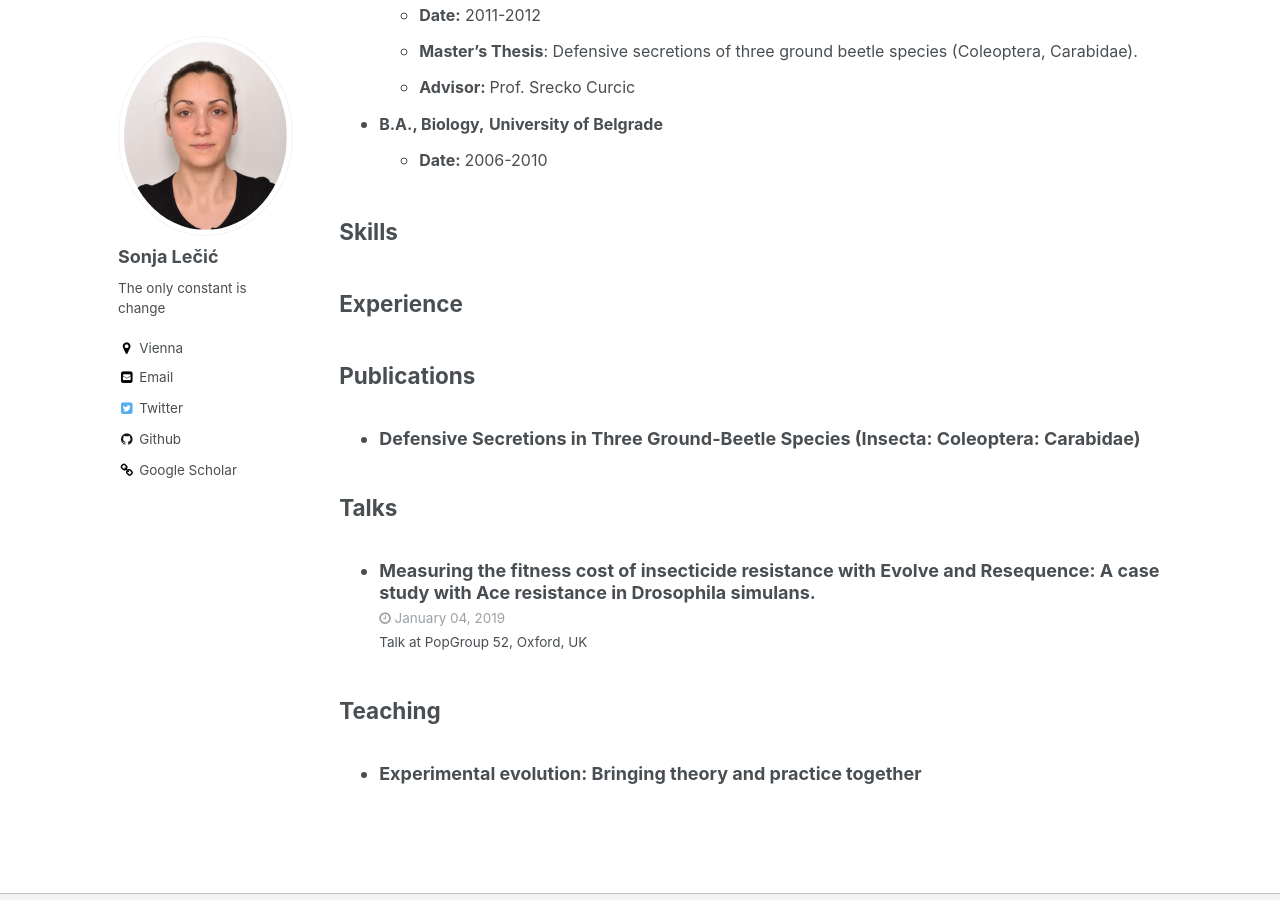
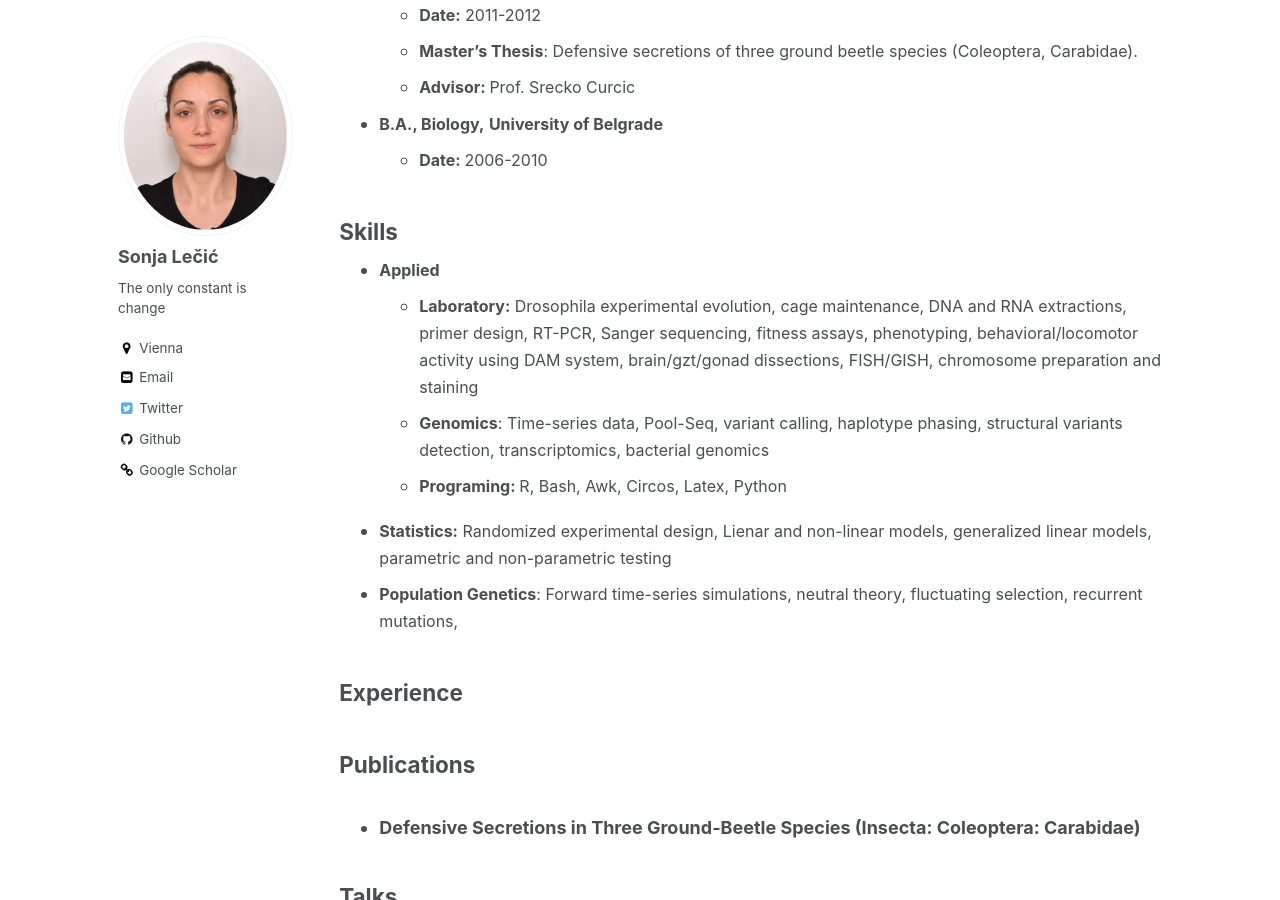
Before and after one commit to slecic/slecic.github.io, a Jekyll site: the page built from _pages/cv 2.html, in a window 1280 px wide and 900 px high, scrolled down 544 px. Built offline with Jekyll 4.4.1, drawn with Linux system fonts in a browser that asks for light colours.

Commit message:
05082020

```diff
--- a/_pages/cv 2.html
+++ b/_pages/cv 2.html
@@ -43,6 +43,22 @@ redirect_from:
 </li>
 </ul>
 <h2 class="western">Skills</h2>
+<ul style="line-height: 1.5; margin: 10px 0;">
+  <li><span style="font-size: medium;"><b>Applied</b></span><strong><span style="font-size: medium;"><b></b></span></strong><span style="font-size: medium;"><b> </b></span>
+<ul>
+  <li><strong><span style="font-size: medium;"><b>Laboratory:</b></span></strong><span style="font-size: medium;"> Drosophila experimental evolution, cage maintenance, DNA and RNA extractions, primer design, RT-PCR, Sanger sequencing, fitness assays, phenotyping, behavioral/locomotor activity using DAM system, brain/gzt/gonad dissections, FISH/GISH, chromosome preparation and staining</span></li>
+ 	<li><span style="font-size: medium;"><b>Genomics</b>: Time-series data, Pool-Seq, variant calling, haplotype phasing, structural variants detection, transcriptomics, bacterial genomics</li</span>
+ 	<li><span style="font-size: medium;"><b>Programing: </b></span><span style="font-size: medium;"> <a >R, Bash, Awk, Circos, Latex, Python </a></span></li>
+</ul>
+</li>
+</ul>
+
+<ul>
+  <li><strong><span style="font-size: medium;"><b>Statistics:</b></span></strong><span style="font-size: medium;"> Randomized experimental design, Lienar and non-linear models, generalized linear models, parametric and non-parametric testing</span></li>
+ 	<li><span style="font-size: medium;"><b>Population Genetics</b>: Forward time-series simulations, neutral theory, fluctuating selection, recurrent mutations,  </li</span>
+</ul>
+</li>
+</ul>
 
 <h2 class="western">Experience</h2>
 
```
